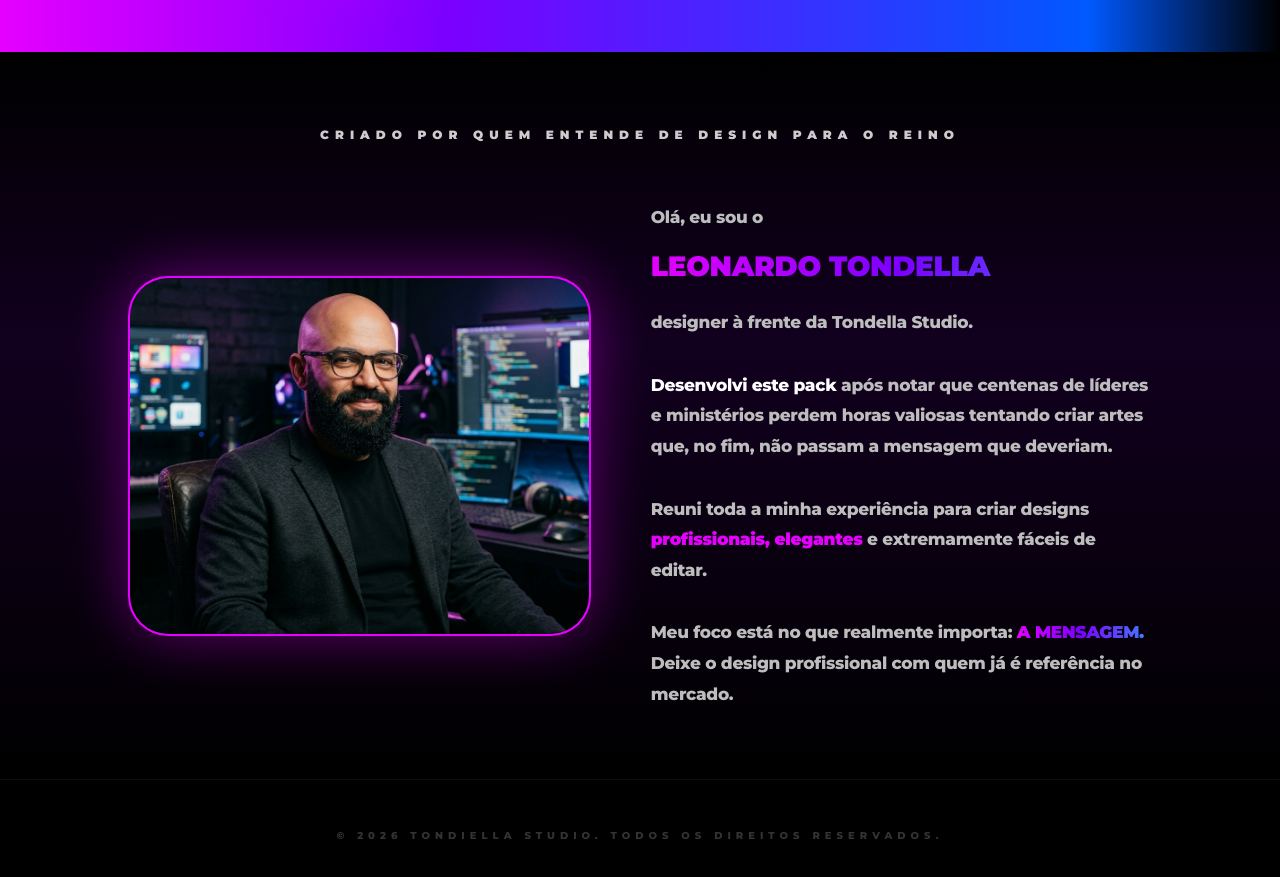
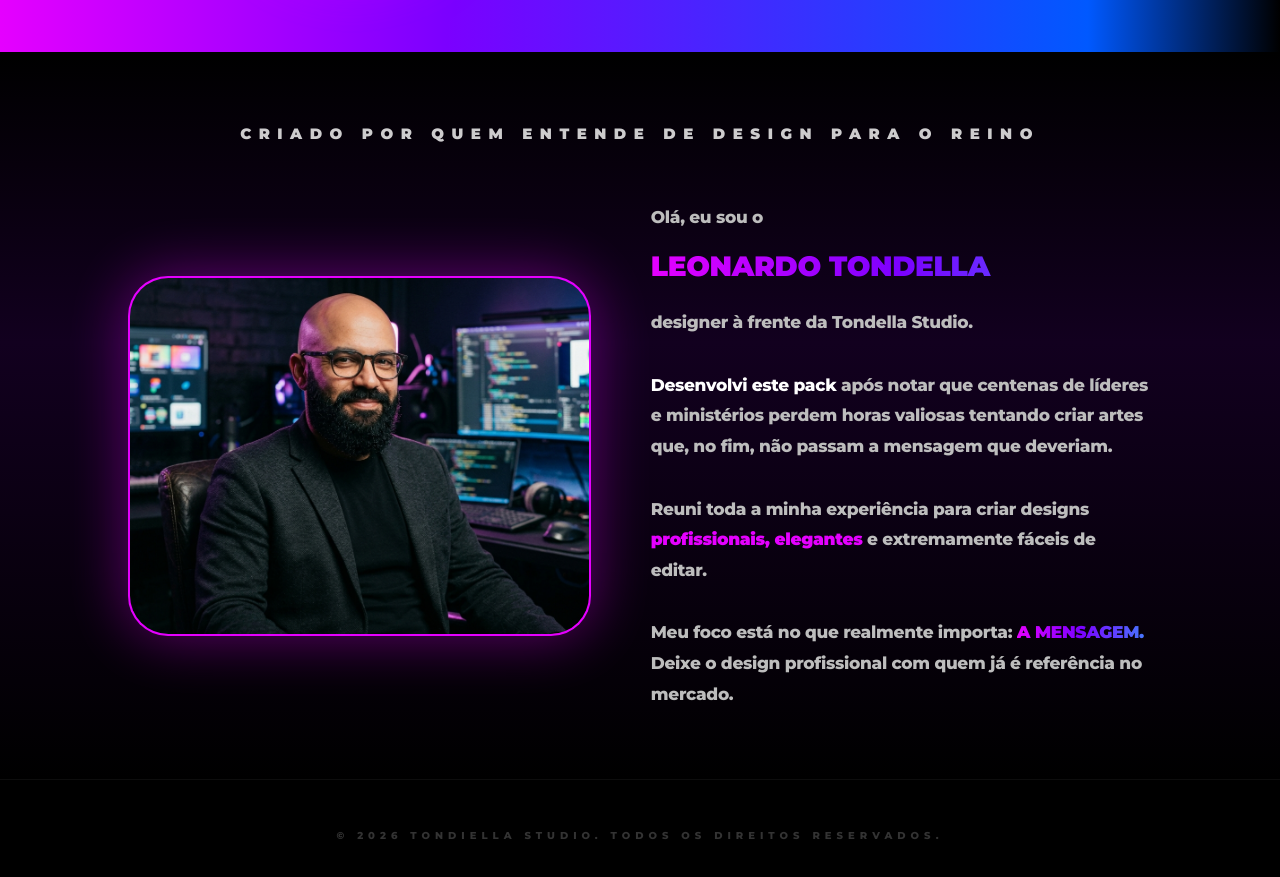
Before and after one commit to jrmacbrandt/Leo-Tondella, a React (Vite) app: page / in a window 1280 px wide. Shown: the part 6420-7297 px from the top of the page. Built offline with nearby package versions, Linux system fonts and the light colour scheme.

Commit message:
style: increase creator signature font size by 25%

```diff
--- a/src/App.tsx
+++ b/src/App.tsx
@@ -465,7 +465,7 @@
       <section className="section-padding overflow-x-hidden section-gradient">
         <div className="container-custom">
           <div className="text-center mb-10 md:mb-14 px-4">
-            <span className="text-white font-[900] text-[12px] uppercase tracking-[0.5em] opacity-80">
+            <span className="text-white font-[900] text-[15px] uppercase tracking-[0.5em] opacity-80">
               CRIADO POR QUEM ENTENDE DE DESIGN PARA O REINO
             </span>
           </div>
```
